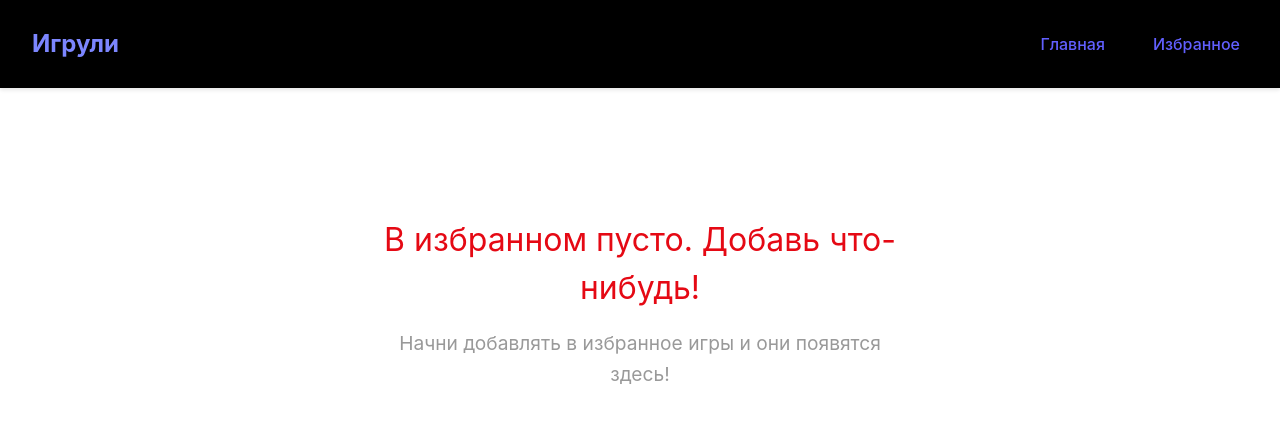
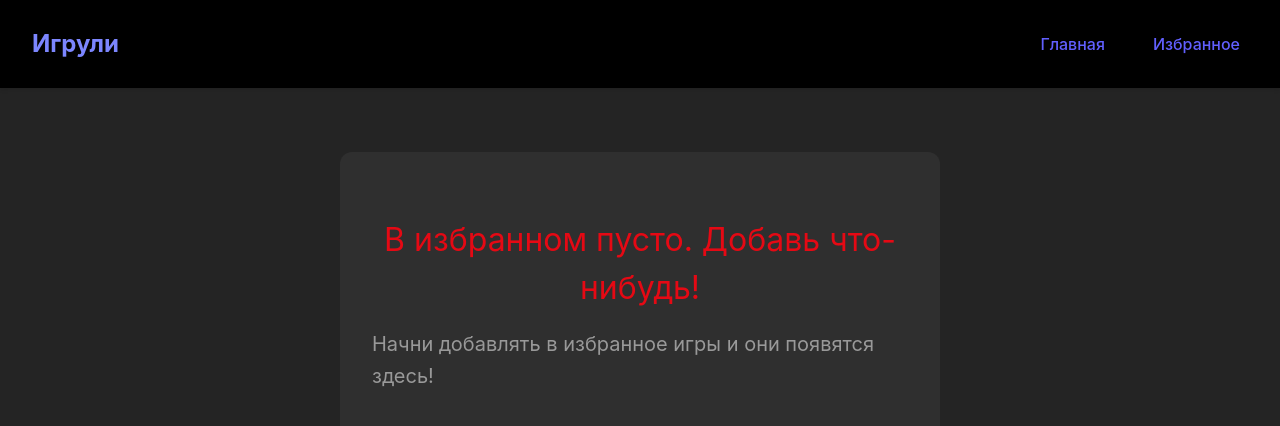
Before and after one commit to Samaelish/react-one-project, a React (Vite) app: page /favorites in a window 1280 px wide. Shown: the top 426 px of the page. Built offline with nearby package versions, Linux system fonts and the light colour scheme.

Commit message:
переход на tailwind завершен

```diff
--- a/src/css/Favorites.css
+++ /dev/null
@@ -1,50 +0,0 @@
-.favorites {
-  padding: 2rem;
-  width: 100%;
-  box-sizing: border-box;
-}
-
-.favorites h2 {
-  margin-bottom: 2rem;
-  text-align: center;
-  font-size: 2.5rem;
-  color: #ffffff;
-  text-shadow: 2px 2px 4px rgba(0, 0, 0, 0.3);
-}
-
-.favorites-empty {
-  text-align: center;
-  padding: 4rem 2rem;
-  background-color: rgba(255, 255, 255, 0.05);
-  border-radius: 12px;
-  margin: 2rem auto;
-  max-width: 600px;
-}
-
-.favorites-empty h2 {
-  margin-bottom: 1rem;
-  font-size: 2rem;
-  color: #e50914;
-}
-
-.favorites-empty p {
-  color: #999;
-  font-size: 1.2rem;
-  line-height: 1.6;
-}
-
-/* Animation for new favorites being added */
-@keyframes fadeIn {
-  from {
-    opacity: 0;
-    transform: translateY(20px);
-  }
-  to {
-    opacity: 1;
-    transform: translateY(0);
-  }
-}
-
-.games-grid > * {
-  animation: fadeIn 0.3s ease-out forwards;
-}
--- a/src/css/index.css
+++ b/src/css/index.css
@@ -12,13 +12,3 @@
   -webkit-font-smoothing: antialiased;
   -moz-osx-font-smoothing: grayscale;
 }
-
-@media (prefers-color-scheme: light) {
-  :root {
-    color: #213547;
-    background-color: #ffffff;
-  }
-  button {
-    background-color: #f9f9f9;
-  }
-}
--- a/src/pages/Favorites.jsx
+++ b/src/pages/Favorites.jsx
@@ -1,4 +1,3 @@
-import '../css/Favorites.css'
 import { useGameContext } from '../contexts/GameContext'
 import GameCard from '../components/GameCard'
 
@@ -6,17 +5,23 @@ function Favorites() {
   const { favorites } = useGameContext()
 
   return (
-    <div className={`favorites${favorites.length ? '' : '-empty'}`}>
-      <h2>{favorites.length ? 'Твоё избранное' : 'В избранном пусто. Добавь что-нибудь!'}</h2>
+    <div
+      className={`${
+        favorites.length ? 'p-8 w-full' : 'py-16 px-8 bg-[rgba(255,255,255,0.05)] rounded-xl my-8 mx-auto max-w-[600px]'
+      }`}
+    >
+      <h2 className='text-center text-[2rem] mb-4 text-[#e50914]'>
+        {favorites.length ? 'Твоё избранное' : 'В избранном пусто. Добавь что-нибудь!'}
+      </h2>
 
       {favorites.length > 0 ? (
-        <div className='grid grid-cols-[repeat(auto-fit,minmax(300px,1fr))] gap-6 p-6 w-full box-border'>
+        <div className='grid grid-cols-[repeat(auto-fit,minmax(300px,1fr))] gap-6 p-6 w-full'>
           {favorites.map(game => (
             <GameCard game={game} key={game.id} />
           ))}
         </div>
       ) : (
-        <p>Начни добавлять в избранное игры и они появятся здесь!</p>
+        <p className='text-[#999] text-xl leading-[1.6]'>Начни добавлять в избранное игры и они появятся здесь!</p>
       )}
     </div>
   )
```
